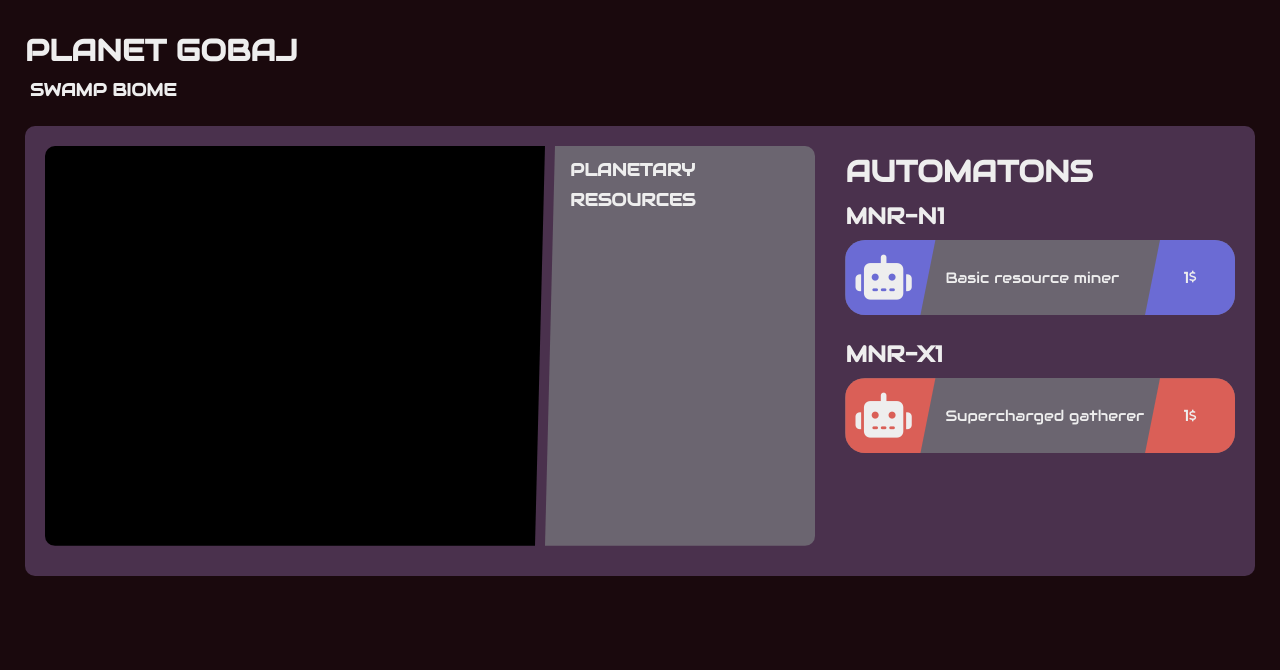
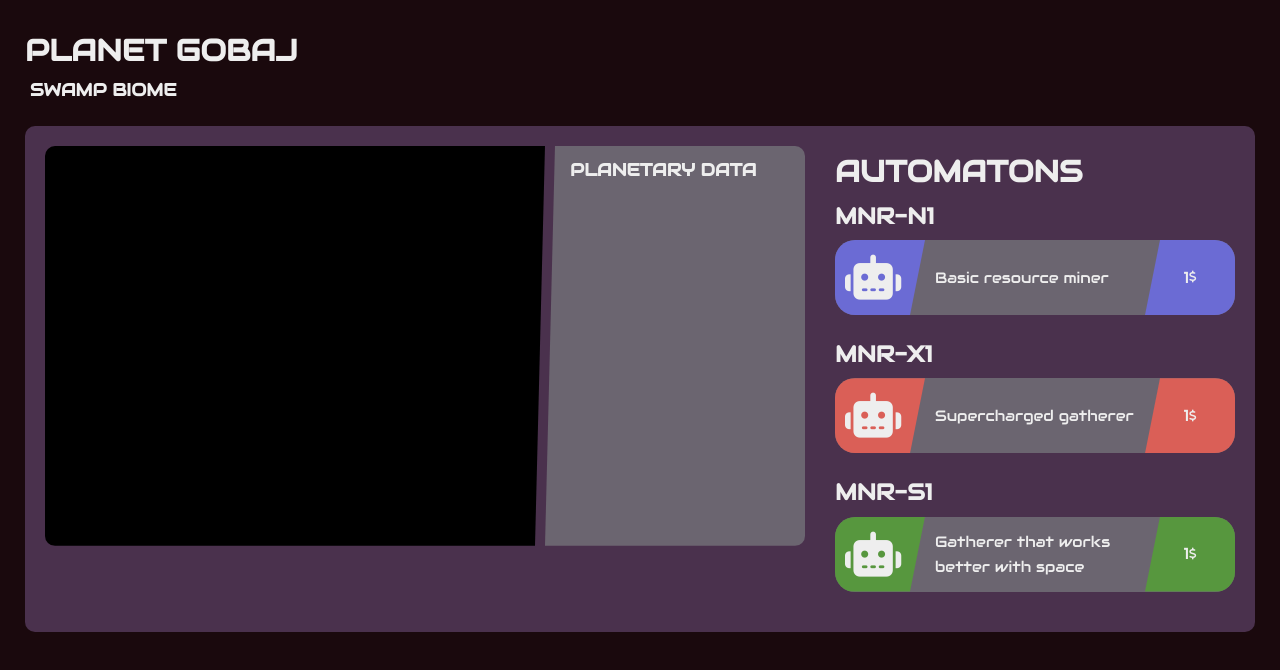
Before and after one commit to Justin-MacIntosh/DeeperAndDarker, a React (Create React App) app in the folder app/: page / in a window 1280 px wide. Shown: the top 670 px of the page. Built offline with nearby package versions, Linux system fonts and the light colour scheme.

Commit message:
Updated React Component

```diff
--- a/app/src/App.tsx
+++ b/app/src/App.tsx
@@ -14,7 +14,7 @@ const App = () => {
           <div className="content-row-1 row">
             <div className="planet-display"></div>
             <div className="mining-display">
-              <h3>PLANETARY RESOURCES</h3>
+              <h3>PLANETARY DATA</h3>
             </div>
           </div>
         </div>
@@ -24,7 +24,7 @@ const App = () => {
             <h2 className="robot-name">MNR-N1</h2>
             <Card
               color="blue"
-              icon={<span className="fa-solid fa-robot fa-3x"></span>}
+              iconName="fa-robot"
               content={<>Basic resource miner</>}
               suffix={<>1<i className="fa-solid fa-dollar-sign fa-xs"></i></>}
             />
@@ -33,8 +33,17 @@ const App = () => {
             <h2 className="robot-name">MNR-X1</h2>
             <Card
               color="red"
-              icon={<span className="fa-solid fa-robot fa-3x"></span>}
+              iconName="fa-robot"
               content={<>Supercharged gatherer</>}
+              suffix={<>1<i className="fa-solid fa-dollar-sign fa-xs"></i></>}
+            />
+          </div>
+          <div className="robot-container">
+            <h2 className="robot-name">MNR-S1</h2>
+            <Card
+              color="green"
+              iconName="fa-robot"
+              content={<>Gatherer that works better with space</>}
               suffix={<>1<i className="fa-solid fa-dollar-sign fa-xs"></i></>}
             />
           </div>
--- a/app/src/components/Card.css
+++ b/app/src/components/Card.css
@@ -23,9 +23,28 @@
 .card-icon {
   padding: 10px;
   clip-path: polygon(0 0, 90px 0, 75px 100%, 0 100%);
-  width: 100px;
+  min-width: 100px;
   height: 75px;
 }
+.card-icon > span {
+  line-height: 55px;
+}
+.card-content {
+  flex-grow: 1;
+  display: flex;
+  align-items: center;
+  align-content: center;
+  gap: 3px;
+}
+.card-suffix {
+  min-width: 90px;
+  font-size:medium;
+  text-align: center;
+  align-content: center;
+  clip-path: polygon(15px 0, 100% 0, 100% 100%, 0 100%);
+}
+
+/* Color-specific styles */
 .card-blue > .card-icon,
 .card-blue > .card-suffix {
   background-color: rgb(107, 107, 212);
@@ -38,22 +57,3 @@
 .card-green > .card-suffix {
   background-color: rgb(87, 151, 62);
 }
-.card-icon > span {
-  line-height: 55px;
-}
-.card-content {
-  flex-grow: 1;
-  display: flex;
-  align-items: center;
-  align-content: center;
-  gap: 3px;
-  color: #eee;
-}
-.card-suffix {
-  width: 90px;
-  font-size:medium;
-  text-align: center;
-  align-content: center;
-  background-color: rgb(107, 107, 212);
-  clip-path: polygon(15px 0, 100% 0, 100% 100%, 0 100%);
-}
--- a/app/src/components/Card.tsx
+++ b/app/src/components/Card.tsx
@@ -1,7 +1,7 @@
 import './Card.css';
 
 interface CardProperties {
-  icon: React.ReactNode,
+  iconName: String,
   content: React.ReactNode
   suffix: React.ReactNode,
   color: 'blue' | 'red' | 'green';
@@ -12,7 +12,7 @@ const Card = (props: CardProperties) => {
   return (
     <div className={`card noselect ${colorClass}`}>
       <div className="card-icon">
-        {props.icon}
+        <span className={`fa-solid fa-3x ${props.iconName}`}></span>
       </div>
       <div className="card-content">
         {props.content}
```
